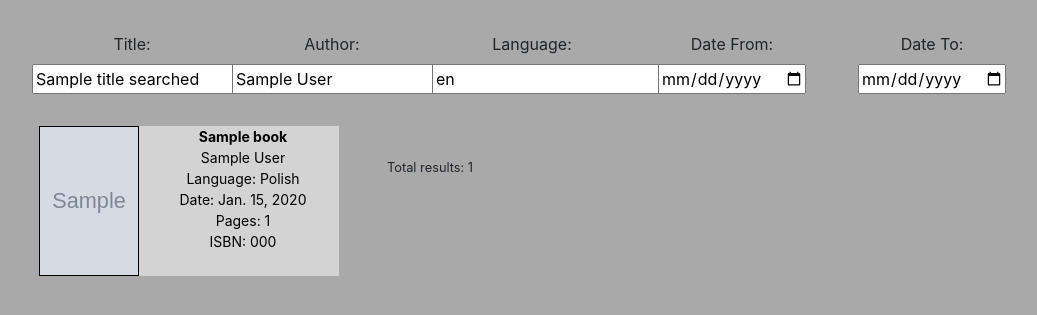
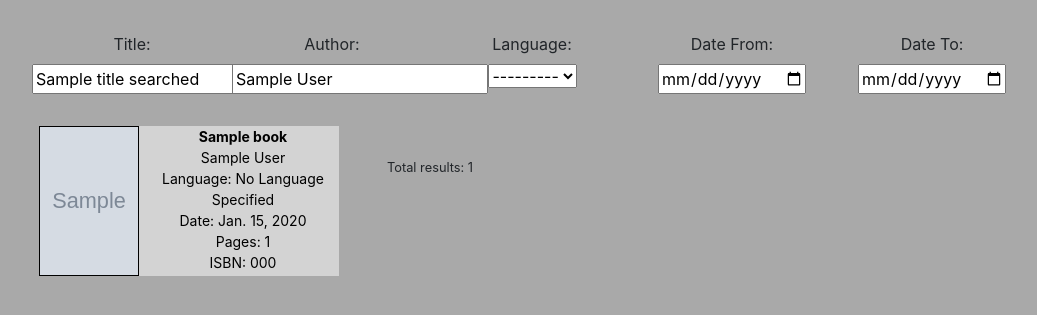
Before and after one commit to nixonsparrow/BookWorm, a Django app: template books/templates/books/book_list.html in a window 1280 px wide. Shown: the top 315 px of the page, without its empty margins (16-1053 px from the left). Run offline with Django 4.2, Linux system fonts and the light colour scheme; tables that the repository leaves empty hold one stand-in row (values such as "Sample post"); the template is opened without the code that fills it: values that come from a table or form of the project are taken from there, most other values are stand-ins (such as "Sample title", 1, 10 or a date in 2020); grey boxes marked "Sample" are stand-in pictures; parts of the project's set-up code (start-up, migrations or seed data) failed here and were passed over; some libraries are stand-ins or nearby versions.

Commit message:
Changed language to CHOICES Charfield

```diff
--- a/books/models.py
+++ b/books/models.py
@@ -16,7 +16,7 @@ class Book(models.Model):
     title = models.CharField('Title', max_length=100, default='', null=False, blank=False)
     author = models.CharField('Author', max_length=100, default='', null=True, blank=True)
     cover_link = models.CharField('Link to the cover', default='', max_length=150, null=True, blank=True)
-    language = models.CharField('Language', default='', max_length=10, null=True, blank=True,
+    language = models.CharField('Language', default=LANGUAGES[0], max_length=10, null=False, blank=False,
                                 choices=LANGUAGES)
 
     pub_date = models.DateField('Publication Date', default=None, null=True, blank=True)
--- a/books/static/languages.txt
+++ b/books/static/languages.txt
@@ -1,3 +1,4 @@
+('--', 'No Language Specified')
 ('pl', 'Polish')
 ('en', 'English')
 ('af', 'Afrikaans')
--- a/books/templates/books/book_list.html
+++ b/books/templates/books/book_list.html
@@ -25,8 +25,16 @@
 
             <div class="search-form">
                 <label for="language">Language:</label><br>
-                <input type="text" name="language" id="language"
-                       placeholder="Search by language" value="{{ language_searched }}">
+                <select id="language" name="language" style="height">
+                        <option name="no_language" value="">
+                            ---------
+                        </option>
+                    {% for language in languages %}
+                        <option name="{{ language.0 }}" value="{{ language.0 }}">
+                            {{ language.1 }}
+                        </option>
+                    {% endfor %}
+                </select>
             </div>
 
             <fieldset class="d-flex">
--- a/books/views.py
+++ b/books/views.py
@@ -11,6 +11,7 @@ class BooksListView(ListView, FormMixin):
     context_object_name = 'books'
     form_class = BookForm
     template_name = 'books/book_list.html'
+    extra_context = {'languages': Book.LANGUAGES}
 
     def post(self, request, *args, **kwargs):
         data = self.get_form_kwargs()['data']
@@ -22,7 +23,7 @@ class BooksListView(ListView, FormMixin):
         date_to = data['date-to']
 
         print(data)
-        print(author)
+        print(language)
 
         books = Book.objects.filter(
                 title__icontains=title,
@@ -44,7 +45,7 @@ class BooksListView(ListView, FormMixin):
             'author_searched': author,
             'language_searched': language,
             'date_from_searched': date_from,
-            'date_to_searched': date_to,
+            'date_to_searched': date_to
             })
 
 
--- a/core/settings.py
+++ b/core/settings.py
@@ -106,6 +106,7 @@ USE_I18N = True
 
 USE_TZ = True
 
+STATIC_ROOT = BASE_DIR / 'staticfiles'
 STATIC_URL = 'static/'
 
 CRISPY_TEMPLATE_PACK = 'bootstrap4'
```
Also changed, not shown: tests/tests_functional.py (+5 -0 lines), 1 other file.
